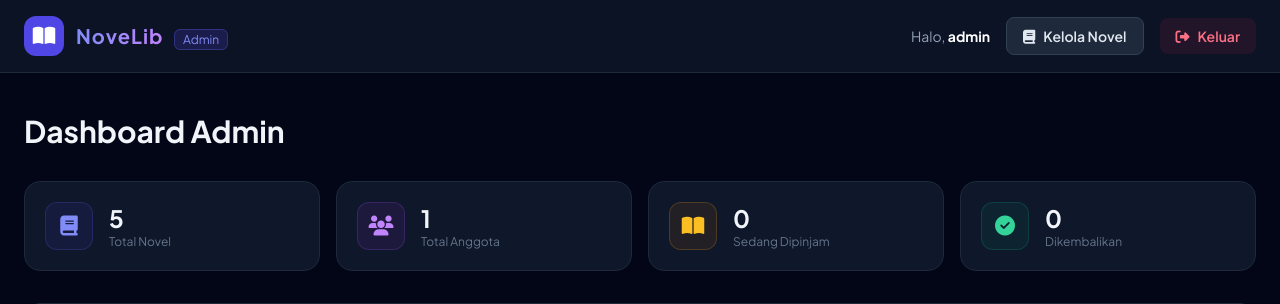
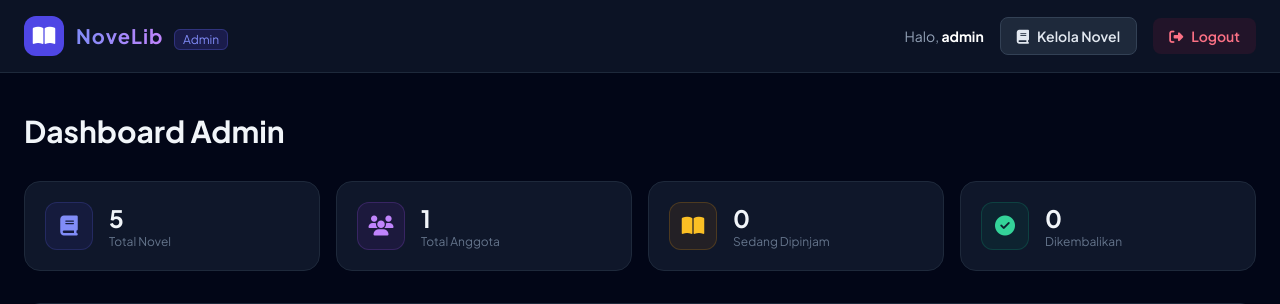
Before and after one commit to CitaAmlyya/UAS_2388010006, a PHP site: page /admin/index.php in a window 1280 px wide. Shown: the top 304 px of the page. Run offline with PHP 8.4, Linux system fonts and the light colour scheme; a user stored in the database is signed in; data comes from the database, SQL or seed files in the repository; data that the repository does not hold is empty; some libraries are stand-ins or nearby versions.

Commit message:
bismillah

```diff
--- a/Web_dinamis/admin/index.php
+++ b/Web_dinamis/admin/index.php
@@ -93,7 +93,7 @@ if (isset($_GET['kembalikan']) && is_numeric($_GET['kembalikan'])) {
                     <i class="fa-solid fa-book mr-2"></i>Kelola Novel
                 </a>
                 <a href="../logout.php" class="px-4 py-2 bg-rose-600/10 hover:bg-rose-600 text-rose-400 hover:text-white rounded-lg text-sm font-semibold transition-all">
-                    <i class="fa-solid fa-right-from-bracket mr-2"></i>Keluar
+                    <i class="fa-solid fa-right-from-bracket mr-2"></i>Logout
                 </a>
             </div>
         </div>
```
